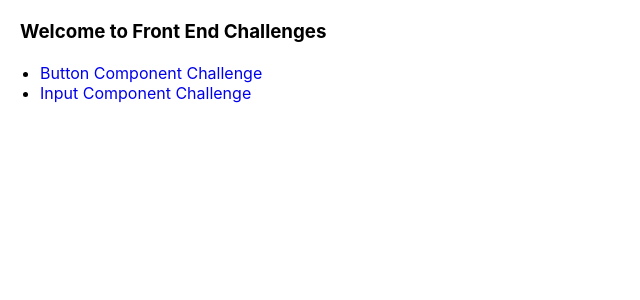
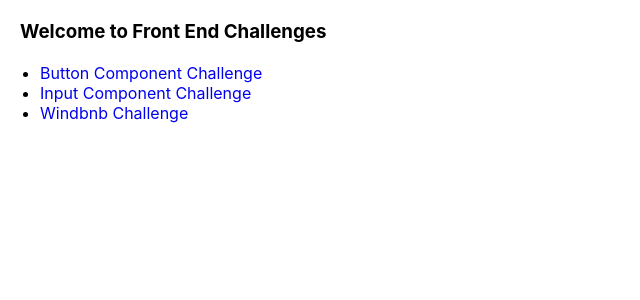
Before and after one commit to bipin-codes/front-end-challenges, a React (Create React App) app: page / in a window 1280 px wide. Shown: the top 300 px of the page, without its empty margins (0-640 px from the left). Built offline with nearby package versions, Linux system fonts and the light colour scheme.

Commit message:
refactored the index page

```diff
--- a/package.json
+++ b/package.json
@@ -9,8 +9,11 @@
     "@types/jest": "^27.5.2",
     "@types/node": "^16.11.41",
     "@types/react": "^18.0.14",
+    "@types/react-bootstrap": "^0.32.30",
     "@types/react-dom": "^18.0.5",
+    "bootstrap": "^5.1.3",
     "react": "^18.2.0",
+    "react-bootstrap": "^2.4.0",
     "react-dom": "^18.2.0",
     "react-scripts": "5.0.1",
     "typescript": "^4.7.4",
--- a/src/App.tsx
+++ b/src/App.tsx
@@ -7,10 +7,9 @@ export const App: React.FC = () => {
   return (
     <BrowserRouter>
       <Routes>
-        <Route path="/" element={<Index />}>
-          <Route path="/button" element={<ButtonPage />}></Route>
-          <Route path="/input" element={<InputPage />}></Route>
-        </Route>
+        <Route path="/" element={<Index />} />
+        <Route path="/button" element={<ButtonPage />} />
+        <Route path="/input" element={<InputPage />} />
       </Routes>
     </BrowserRouter>
   );
--- a/src/pages/Index.tsx
+++ b/src/pages/Index.tsx
@@ -1,12 +1,7 @@
 import React from "react";
-import { Link, Location, Outlet, useLocation } from "react-router-dom";
+import { Link } from "react-router-dom";
 
 export const Index: React.FC = () => {
-  const usePathName = (): Location => {
-    const location = useLocation();
-    return location;
-  };
-
   return (
     <>
       <nav>
@@ -15,21 +10,21 @@ export const Index: React.FC = () => {
           <li>
             <Link to="/button" style={{ textDecoration: "none" }}>
               Button Component Challenge
-              {usePathName().pathname === "/button" ? "[Current]" : ""}
             </Link>
           </li>
           <li>
             <Link to="/input" style={{ textDecoration: "none" }}>
               Input Component Challenge
-              {usePathName().pathname === "/input" ? "[Current]" : ""}
             </Link>
           </li>
-          {/* <li>
-            <Link to="/contact">Contact</Link>
-          </li> */}
+
+          <li>
+            <Link to="/windbnb" style={{ textDecoration: "none" }}>
+              Windbnb Challenge
+            </Link>
+          </li>
         </ul>
       </nav>
-      <Outlet />
     </>
   );
 };
```
Also changed, not shown: 1 other file (tests, documents, lock files or other folders).
